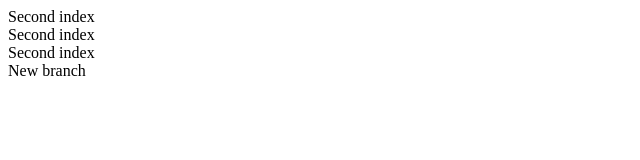
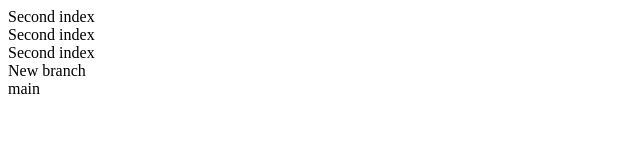
Before and after one commit to i626F/gitTutorial, a plain HTML site: page index2.html in a window 1280 px wide. Shown: the full height of the page, 0-640 px from the left. Drawn offline with Linux system fonts and the light colour scheme.

Commit message:
Update index2.html

```diff
--- a/index2.html
+++ b/index2.html
@@ -11,5 +11,6 @@
     <div>Second index</div>
     <div>Second index</div>
     <div>New branch</div>
+    <div>main</div>
   </body>
 </html>
```
